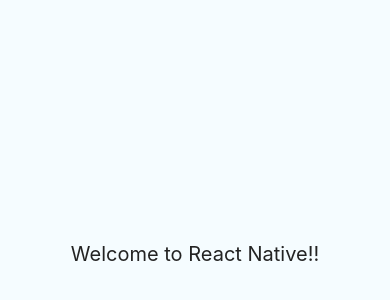
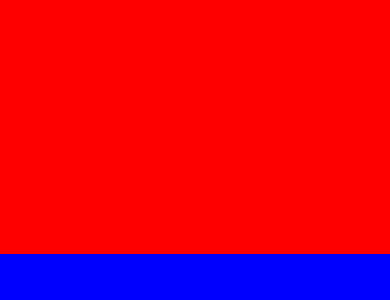
Before and after one commit to MiguelGarcia95/react-native-practice2, a React Native app: screen / in a window 390 px wide. Shown: the part 168-468 px from the top of the page. Built offline with nearby package versions, Linux system fonts and the light colour scheme.

Commit message:
changed app page

```diff
--- a/App.js
+++ b/App.js
@@ -18,7 +18,12 @@
   render() {
     return (
       <View style={styles.container}>
-        <Text style={[styles.welcome, this.state.customStyles]}>Welcome to React Native!!</Text>
+        <View style={styles.half1}>
+
+        </View>
+        <View style={styles.half2}>
+
+        </View>
       </View>
     );
   }
@@ -27,21 +32,15 @@
 const styles = StyleSheet.create({
   container: {
     flex: 1,
-    justifyContent: 'center',
-    alignItems: 'center',
-    backgroundColor: '#F5FCFF',
   },
-  welcome: {
-    fontSize: 20,
-    textAlign: 'center',
-    margin: 10,
-    color: '#232323',
+  half1: {
+    flex: 1,
+    backgroundColor: 'red'
   },
-  instructions: {
-    textAlign: 'center',
-    color: '#333333',
-    marginBottom: 5,
-  },
+  half2: {
+    flex: 1,
+    backgroundColor: 'blue'
+  }
 });
 
 export default App;
```
